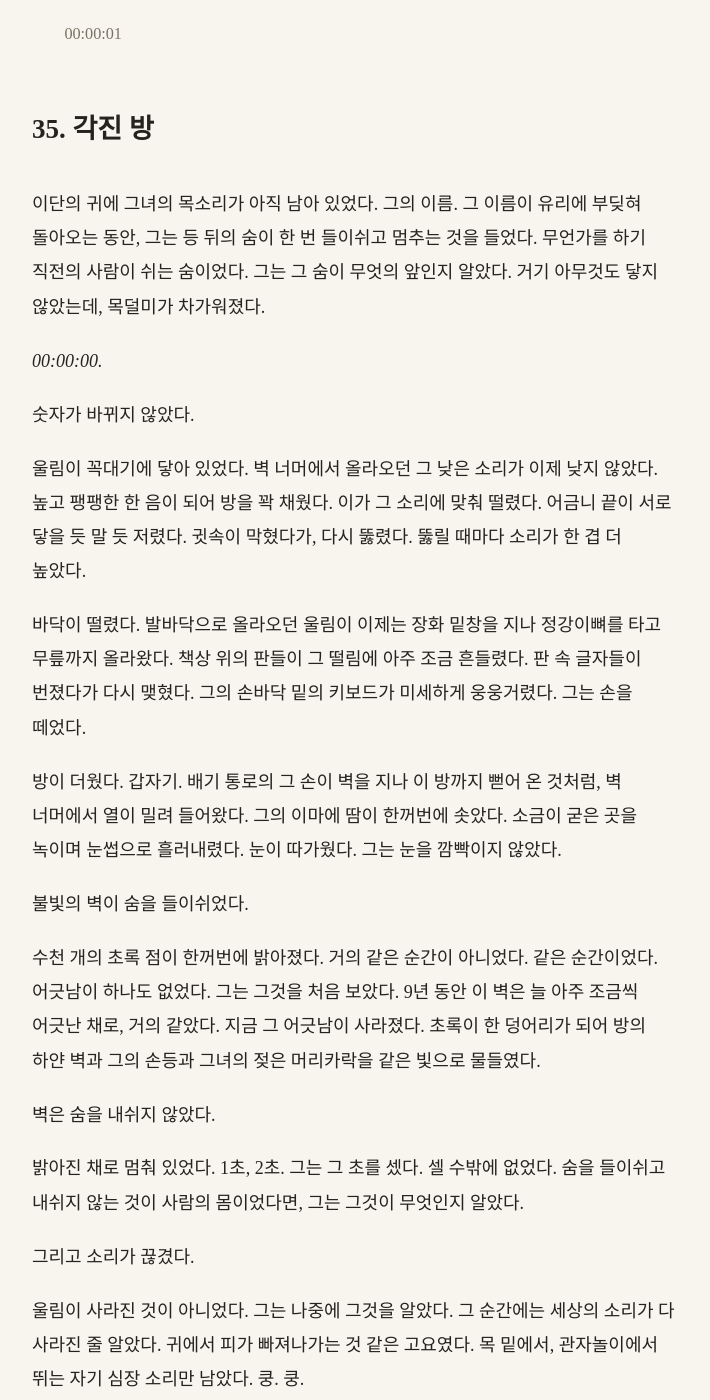
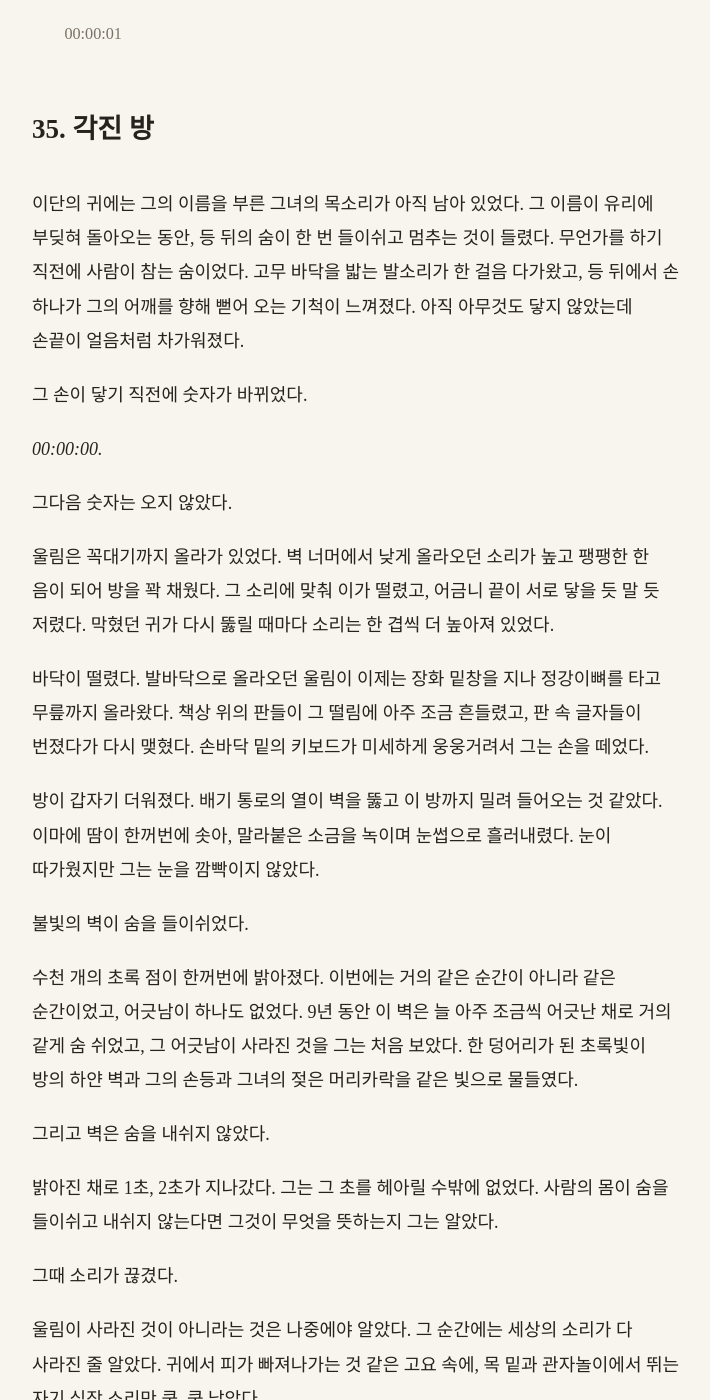
Before and after one commit to kangkkang/writer_s1_public, a Jekyll site: the page built from vol1/035.md, in a window 1280 px wide and 1400 px high. Shown: the whole window, without its empty margins (284-994 px from the left). Built offline with Jekyll 4.4.1, drawn with Linux system fonts in a browser that asks for light colours; our own code applies the rules of GitHub Pages for plain Markdown files.

Commit message:
Update from https://github.com/kangkkang/writer_s1/commit/c637fd03111884827097366600b6df265375c205

```diff
--- a/vol1/035.md
+++ b/vol1/035.md
@@ -1,28 +1,30 @@
 # 35. 각진 방
 
-이단의 귀에 그녀의 목소리가 아직 남아 있었다. 그의 이름. 그 이름이 유리에 부딪혀 돌아오는 동안, 그는 등 뒤의 숨이 한 번 들이쉬고 멈추는 것을 들었다. 무언가를 하기 직전의 사람이 쉬는 숨이었다. 그는 그 숨이 무엇의 앞인지 알았다. 거기 아무것도 닿지 않았는데, 목덜미가 차가워졌다.
+이단의 귀에는 그의 이름을 부른 그녀의 목소리가 아직 남아 있었다. 그 이름이 유리에 부딪혀 돌아오는 동안, 등 뒤의 숨이 한 번 들이쉬고 멈추는 것이 들렸다. 무언가를 하기 직전에 사람이 참는 숨이었다. 고무 바닥을 밟는 발소리가 한 걸음 다가왔고, 등 뒤에서 손 하나가 그의 어깨를 향해 뻗어 오는 기척이 느껴졌다. 아직 아무것도 닿지 않았는데 손끝이 얼음처럼 차가워졌다.
+
+그 손이 닿기 직전에 숫자가 바뀌었다.
 
 *00:00:00.*
 
-숫자가 바뀌지 않았다.
+그다음 숫자는 오지 않았다.
 
-울림이 꼭대기에 닿아 있었다. 벽 너머에서 올라오던 그 낮은 소리가 이제 낮지 않았다. 높고 팽팽한 한 음이 되어 방을 꽉 채웠다. 이가 그 소리에 맞춰 떨렸다. 어금니 끝이 서로 닿을 듯 말 듯 저렸다. 귓속이 막혔다가, 다시 뚫렸다. 뚫릴 때마다 소리가 한 겹 더 높았다.
+울림은 꼭대기까지 올라가 있었다. 벽 너머에서 낮게 올라오던 소리가 높고 팽팽한 한 음이 되어 방을 꽉 채웠다. 그 소리에 맞춰 이가 떨렸고, 어금니 끝이 서로 닿을 듯 말 듯 저렸다. 막혔던 귀가 다시 뚫릴 때마다 소리는 한 겹씩 더 높아져 있었다.
 
-바닥이 떨렸다. 발바닥으로 올라오던 울림이 이제는 장화 밑창을 지나 정강이뼈를 타고 무릎까지 올라왔다. 책상 위의 판들이 그 떨림에 아주 조금 흔들렸다. 판 속 글자들이 번졌다가 다시 맺혔다. 그의 손바닥 밑의 키보드가 미세하게 웅웅거렸다. 그는 손을 떼었다.
+바닥이 떨렸다. 발바닥으로 올라오던 울림이 이제는 장화 밑창을 지나 정강이뼈를 타고 무릎까지 올라왔다. 책상 위의 판들이 그 떨림에 아주 조금 흔들렸고, 판 속 글자들이 번졌다가 다시 맺혔다. 손바닥 밑의 키보드가 미세하게 웅웅거려서 그는 손을 떼었다.
 
-방이 더웠다. 갑자기. 배기 통로의 그 손이 벽을 지나 이 방까지 뻗어 온 것처럼, 벽 너머에서 열이 밀려 들어왔다. 그의 이마에 땀이 한꺼번에 솟았다. 소금이 굳은 곳을 녹이며 눈썹으로 흘러내렸다. 눈이 따가웠다. 그는 눈을 깜빡이지 않았다.
+방이 갑자기 더워졌다. 배기 통로의 열이 벽을 뚫고 이 방까지 밀려 들어오는 것 같았다. 이마에 땀이 한꺼번에 솟아, 말라붙은 소금을 녹이며 눈썹으로 흘러내렸다. 눈이 따가웠지만 그는 눈을 깜빡이지 않았다.
 
 불빛의 벽이 숨을 들이쉬었다.
 
-수천 개의 초록 점이 한꺼번에 밝아졌다. 거의 같은 순간이 아니었다. 같은 순간이었다. 어긋남이 하나도 없었다. 그는 그것을 처음 보았다. 9년 동안 이 벽은 늘 아주 조금씩 어긋난 채로, 거의 같았다. 지금 그 어긋남이 사라졌다. 초록이 한 덩어리가 되어 방의 하얀 벽과 그의 손등과 그녀의 젖은 머리카락을 같은 빛으로 물들였다.
+수천 개의 초록 점이 한꺼번에 밝아졌다. 이번에는 거의 같은 순간이 아니라 같은 순간이었고, 어긋남이 하나도 없었다. 9년 동안 이 벽은 늘 아주 조금씩 어긋난 채로 거의 같게 숨 쉬었고, 그 어긋남이 사라진 것을 그는 처음 보았다. 한 덩어리가 된 초록빛이 방의 하얀 벽과 그의 손등과 그녀의 젖은 머리카락을 같은 빛으로 물들였다.
 
-벽은 숨을 내쉬지 않았다.
+그리고 벽은 숨을 내쉬지 않았다.
 
-밝아진 채로 멈춰 있었다. 1초, 2초. 그는 그 초를 셌다. 셀 수밖에 없었다. 숨을 들이쉬고 내쉬지 않는 것이 사람의 몸이었다면, 그는 그것이 무엇인지 알았다.
+밝아진 채로 1초, 2초가 지나갔다. 그는 그 초를 헤아릴 수밖에 없었다. 사람의 몸이 숨을 들이쉬고 내쉬지 않는다면 그것이 무엇을 뜻하는지 그는 알았다.
 
-그리고 소리가 끊겼다.
+그때 소리가 끊겼다.
 
-울림이 사라진 것이 아니었다. 그는 나중에 그것을 알았다. 그 순간에는 세상의 소리가 다 사라진 줄 알았다. 귀에서 피가 빠져나가는 것 같은 고요였다. 목 밑에서, 관자놀이에서 뛰는 자기 심장 소리만 남았다. 쿵. 쿵.
+울림이 사라진 것이 아니라는 것은 나중에야 알았다. 그 순간에는 세상의 소리가 다 사라진 줄 알았다. 귀에서 피가 빠져나가는 것 같은 고요 속에, 목 밑과 관자놀이에서 뛰는 자기 심장 소리만 쿵, 쿵 남았다.
 
 그는 방이 두 개라고 생각했다.
 
```
